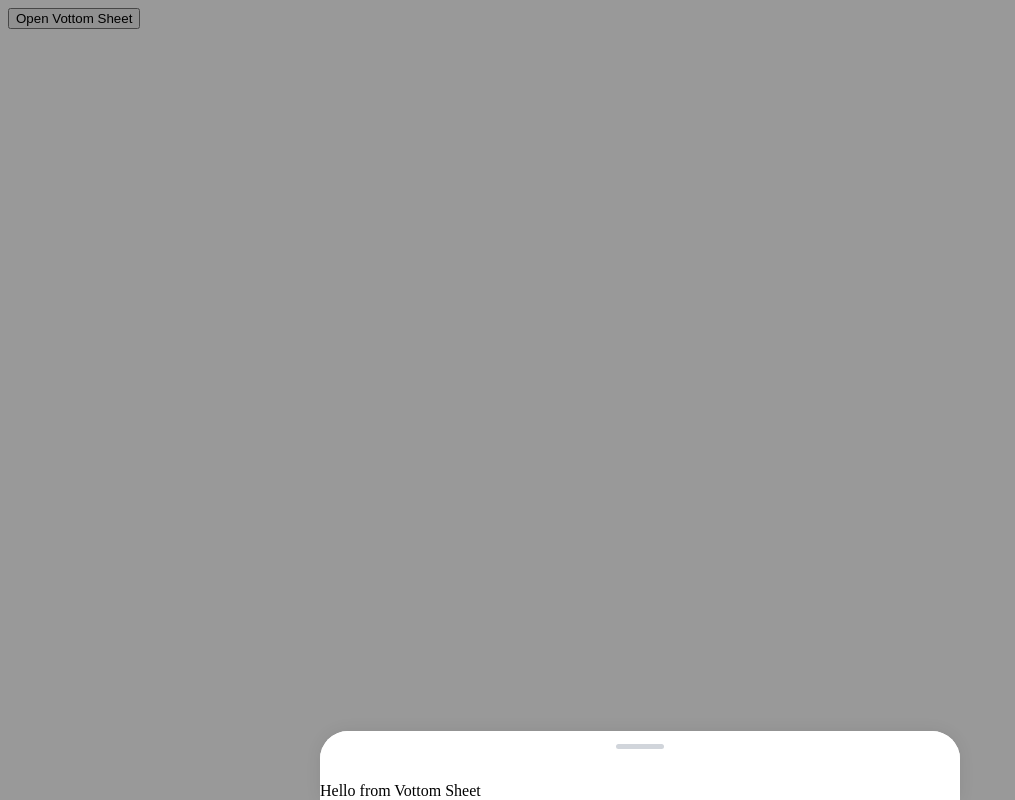
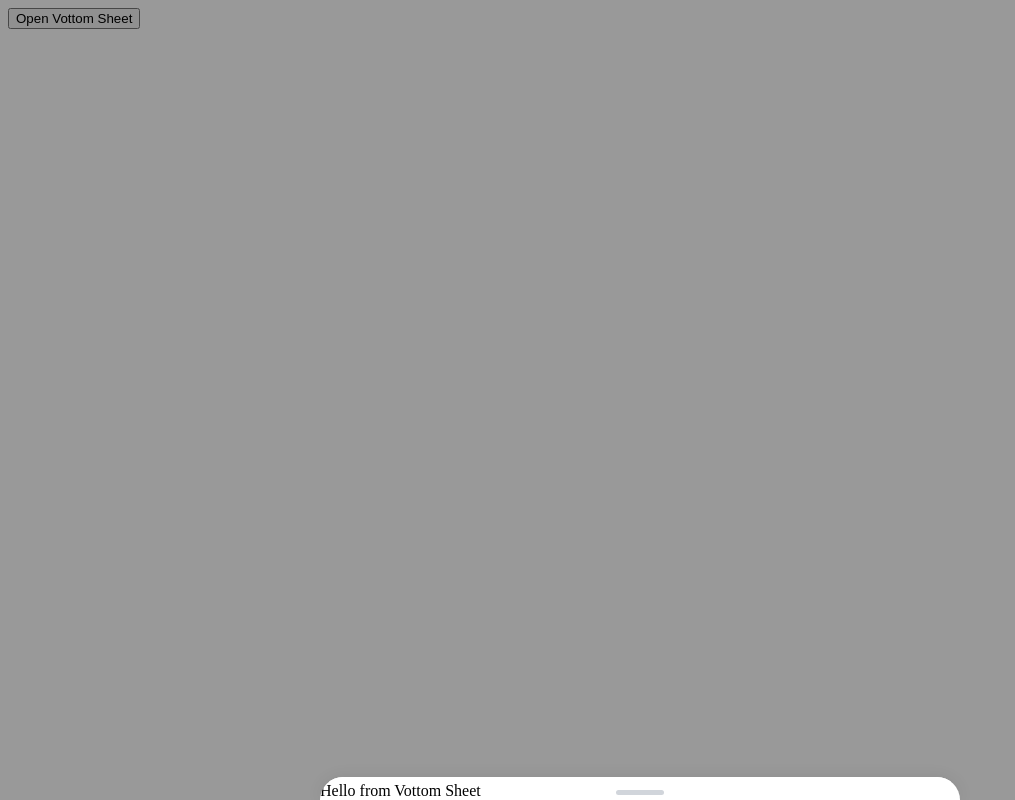
Before and after one commit to amirhoseinsalimi/vottom-sheet, a Vue app: page / in a window 1280 px wide. Both pictures are taken after a click on the button "Open Vottom Sheet". Shown: the whole page, without its empty margins (0-1015 px from the left). Built offline with nearby package versions, Linux system fonts and the light colour scheme.

Commit message:
fix(bottom-sheet): make the flex content take the whole height

```diff
--- a/src/components/BottomSheet/VottomSheet.vue
+++ b/src/components/BottomSheet/VottomSheet.vue
@@ -219,8 +219,10 @@ function closeIfShouldClose() {
         </slot>
       </div>
 
-      <div v-if="shouldMountContent" ref="content" class="bottom-sheet__content">
-        <slot />
+      <div class="bottom-sheet__content-wrapper">
+        <div v-if="shouldMountContent" ref="content" class="bottom-sheet__content-wrapper__content">
+          <slot />
+        </div>
       </div>
     </div>
   </Teleport>
@@ -231,7 +233,10 @@ function closeIfShouldClose() {
   transition: all 300ms cubic-bezier(0.25, 0.8, 0.25, 1);
   will-change: transform;
   position: fixed;
-  display: block;
+  display: flex;
+  flex: {
+    direction: column;
+  }
   overflow: auto;
   background-color: white;
   left: 50%;
@@ -264,9 +269,14 @@ function closeIfShouldClose() {
     }
   }
 
-  &__content {
-    overflow-y: auto;
-    scroll-behavior: smooth;
+  &__content-wrapper {
+    display: flex;
+    flex: 1 1 0;
+
+    &__content {
+      overflow-y: auto;
+      scroll-behavior: smooth;
+    }
   }
 }
 </style>
```
